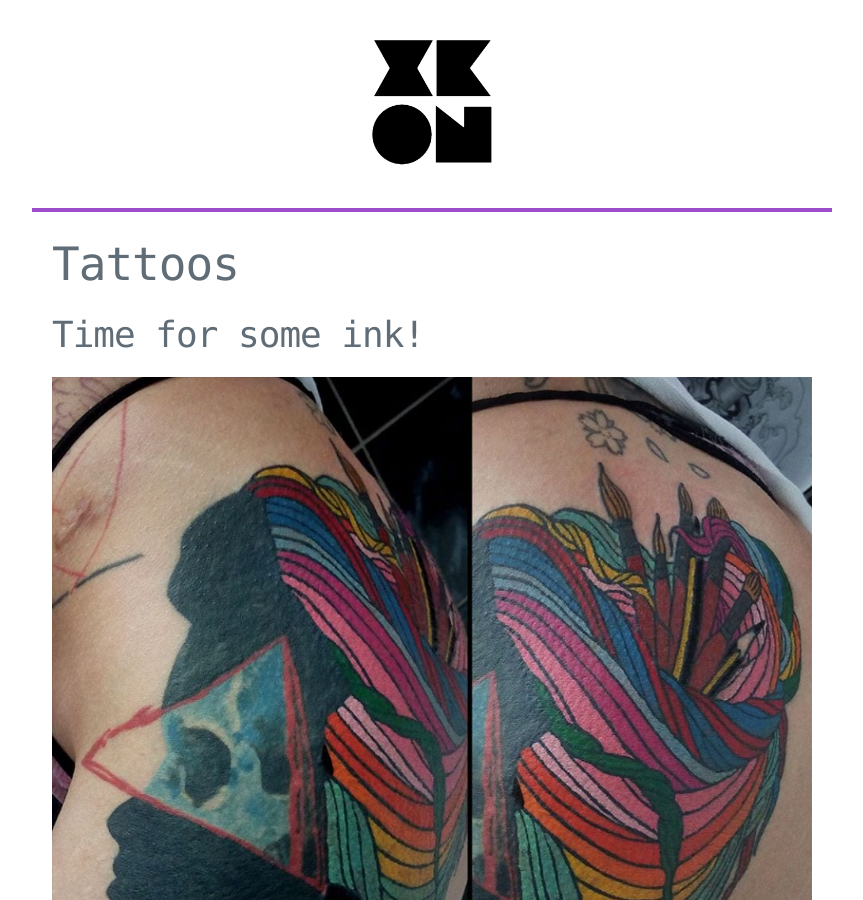
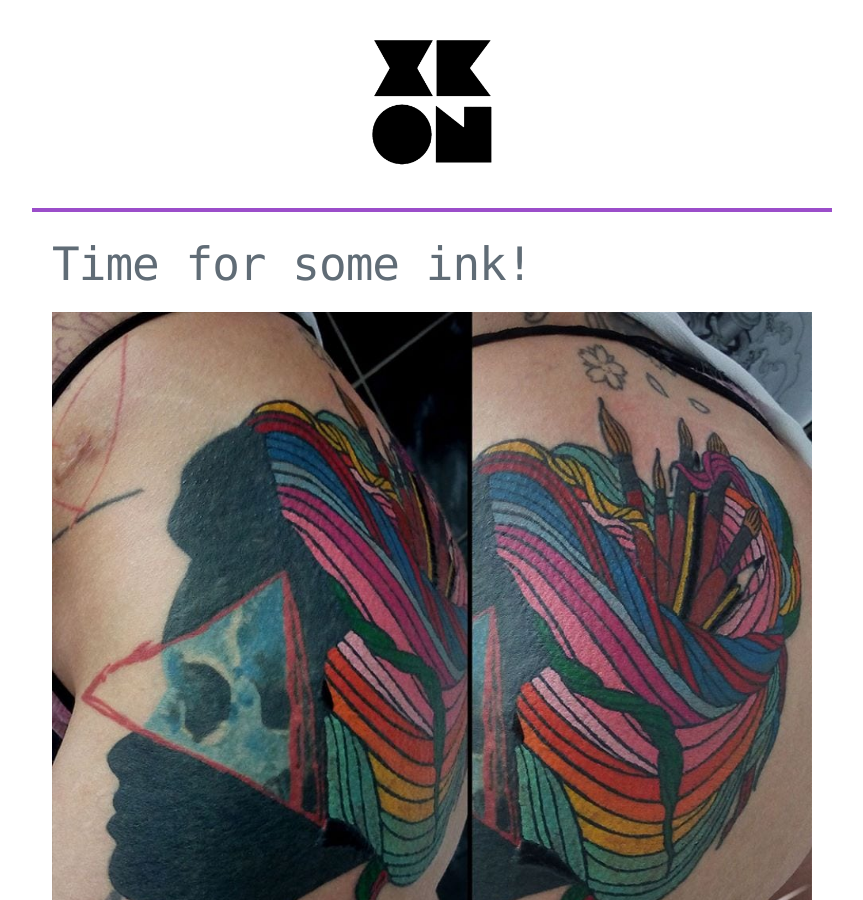
Before and after one commit to mrxkon/mrxkon.github.io, a Jekyll site: the page built from tattoos.html, in a window 1280 px wide and 900 px high. Shown: the whole window, without its empty margins (208-1071 px from the left). Built offline with Jekyll 4.4.1, drawn with Linux system fonts in a browser that asks for light colours.

Commit message:
Update tattoos.html

```diff
--- a/tattoos.html
+++ b/tattoos.html
@@ -7,12 +7,9 @@ body_class: tattoos
 ---
 <section class="tattoos">
 	<div class="container">
-		<h1>Tattoos</h1>
-		<h2>Time for some ink!</h2>
-		<div class="tattoo-gallery">
-			{% for i in (1..32) %}
-			<img loading="lazy" alt="Photo of a Tattoo" src="{{ site.site_url }}/images/tattoos/{{ i }}.jpg" />
-			{% endfor %}
-		</div>
+		<h1>Time for some ink!</h1>
+		{% for i in (1..32) %}
+		<img loading="lazy" alt="Photo of a Tattoo" src="{{ site.site_url }}/images/tattoos/{{ i }}.jpg" />
+		{% endfor %}
 	</div>
 </section>
```
